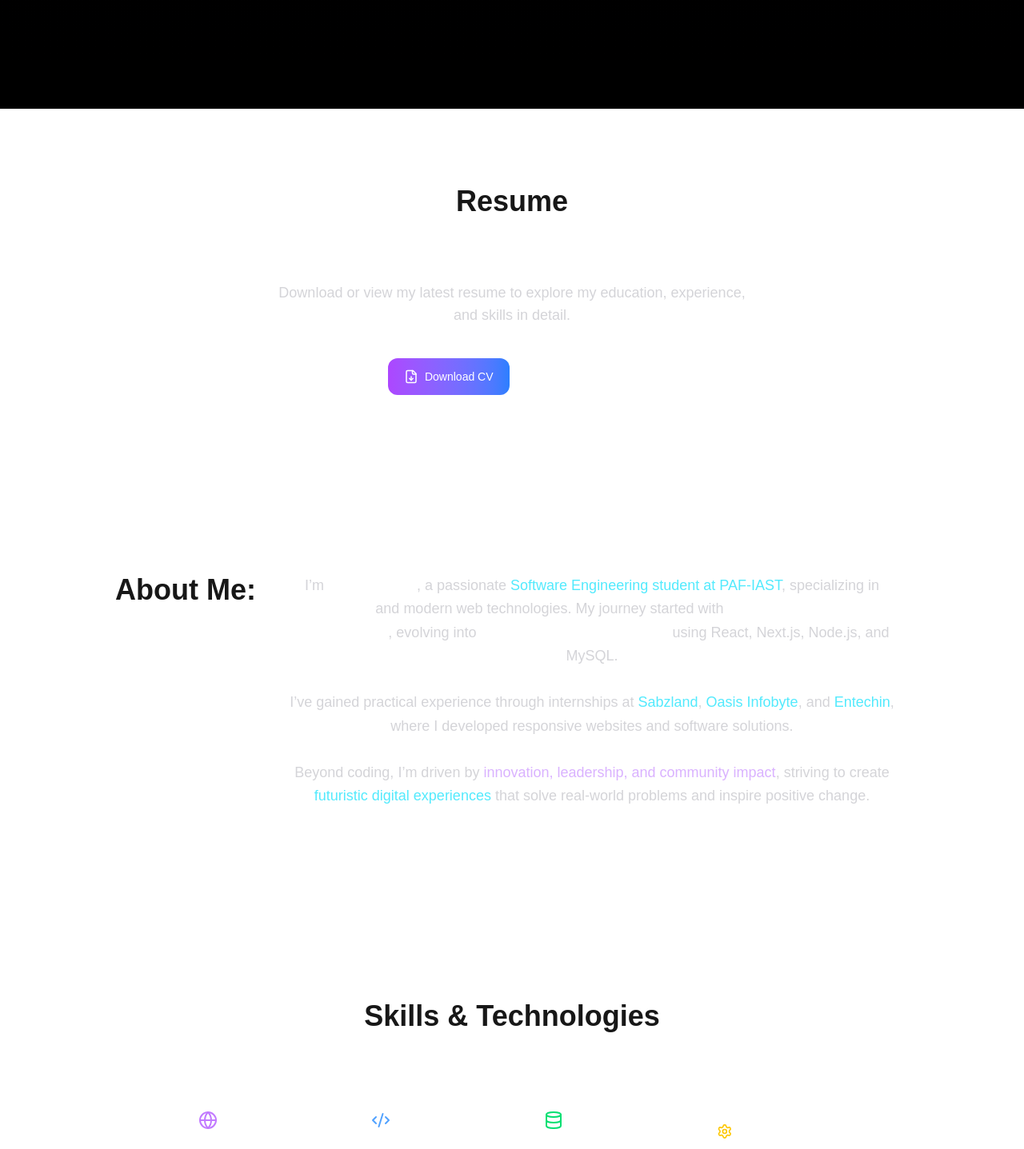
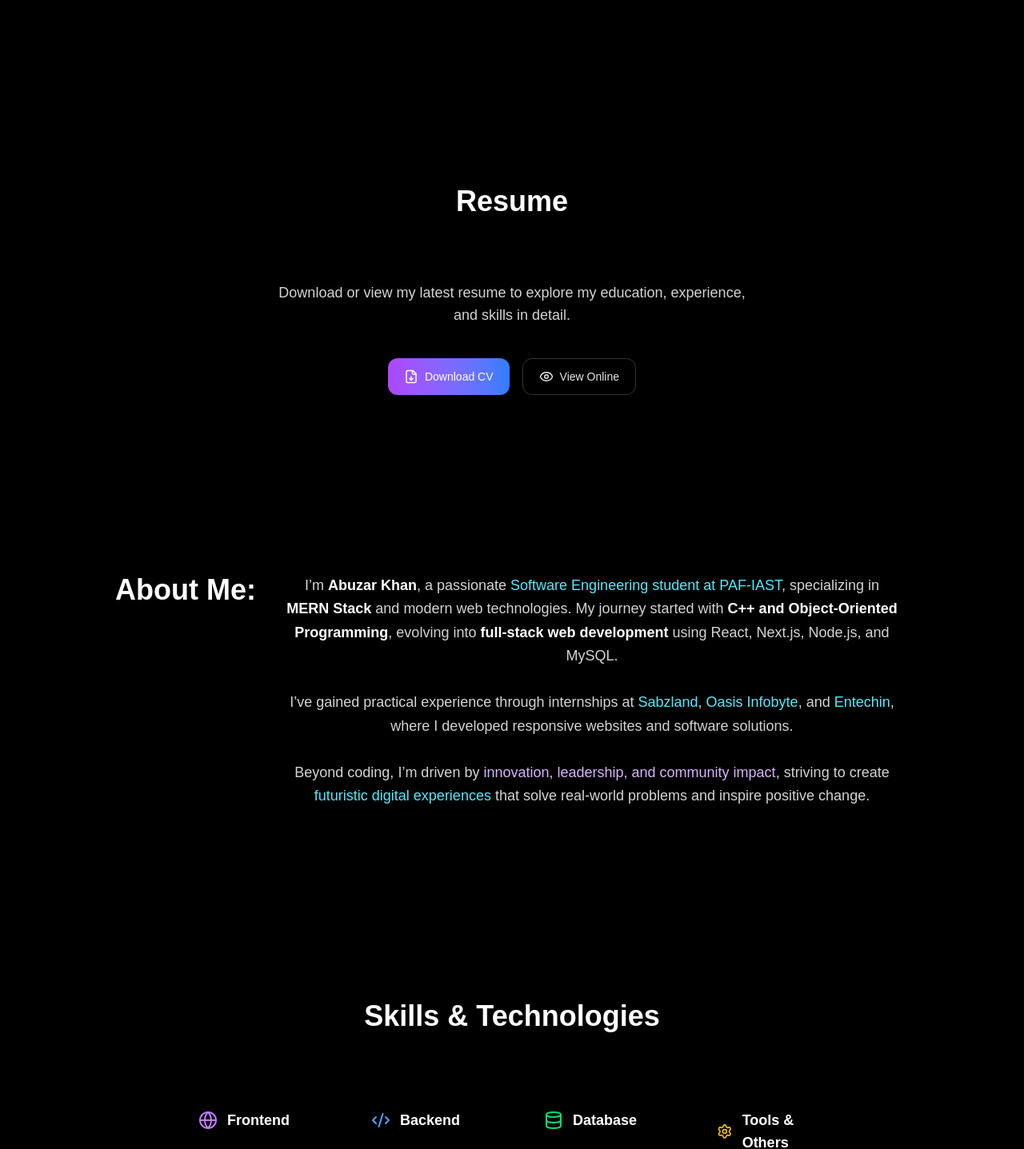
Before and after one commit to abuzarkhanse/Updated-Portfolio, a Next.js app: page / in a window 1280 px wide. Shown: the part 760-2197 px from the top of the page at 80% size. Built offline with nearby package versions, Linux system fonts and the light colour scheme.

Commit message:
SectionWrapper Updates

```diff
--- a/src/components/SectionWrapper.tsx
+++ b/src/components/SectionWrapper.tsx
@@ -9,7 +9,11 @@ interface SectionWrapperProps {
 
 export default function SectionWrapper({ children, id, title }: SectionWrapperProps) {
   return (
-    <section id={id} className="py-24 relative">
+    <section
+      id={id}
+      // force dark background & white text everywhere
+      className="py-24 relative bg-black text-white"
+    >
       <div className="max-w-6xl mx-auto px-4 sm:px-6 md:px-20">
         {title && (
           <h2 className="text-3xl sm:text-4xl font-bold text-center text-white mb-12">
--- a/src/components/sections/Resume.tsx
+++ b/src/components/sections/Resume.tsx
@@ -4,7 +4,7 @@ import { FileDown, Eye } from 'lucide-react'
 
 export default function Resume() {
   return (
-    <section id="resume" className="py-24">
+    <section id="resume" className="py-24 bg-black text-white">
       <motion.h2
         initial={{ opacity: 0, y: 20 }}
         whileInView={{ opacity: 1, y: 0 }}
```
